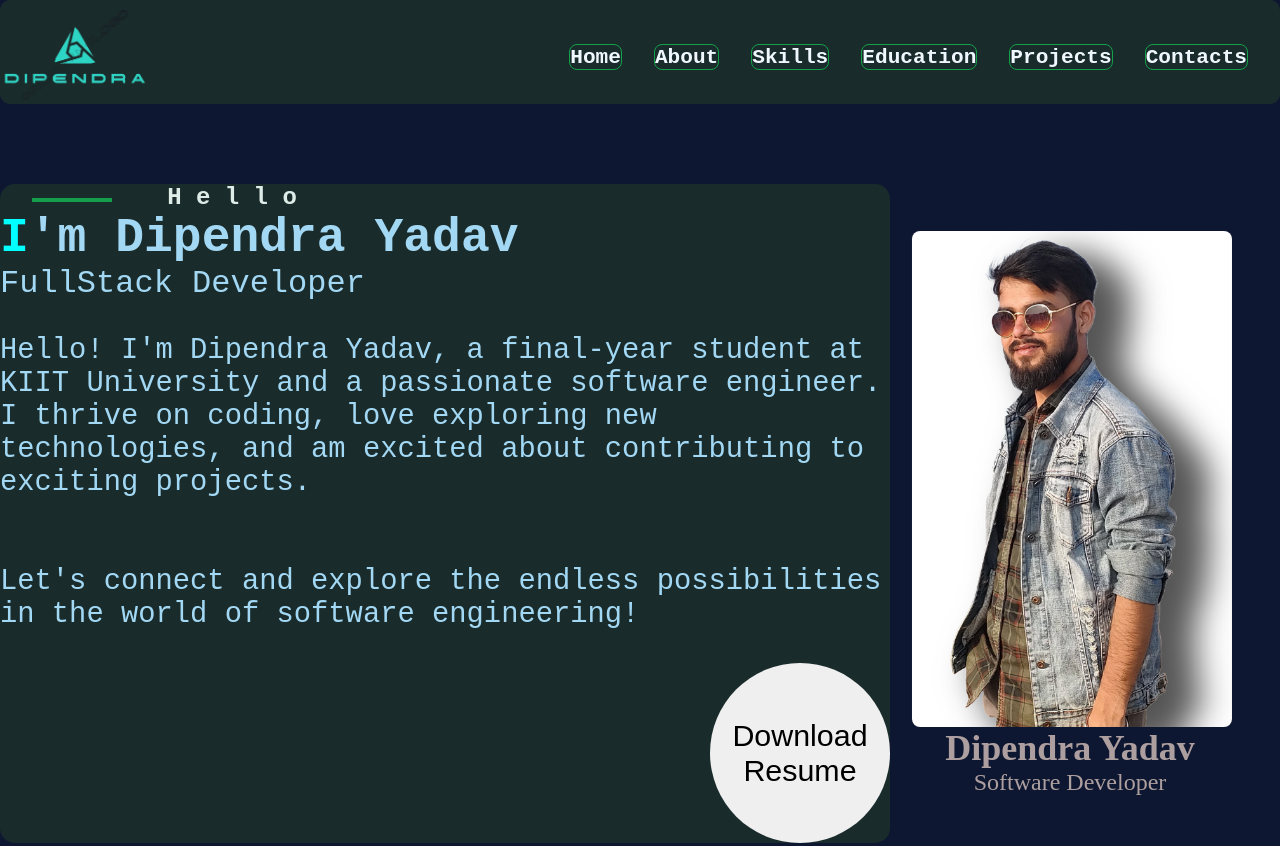
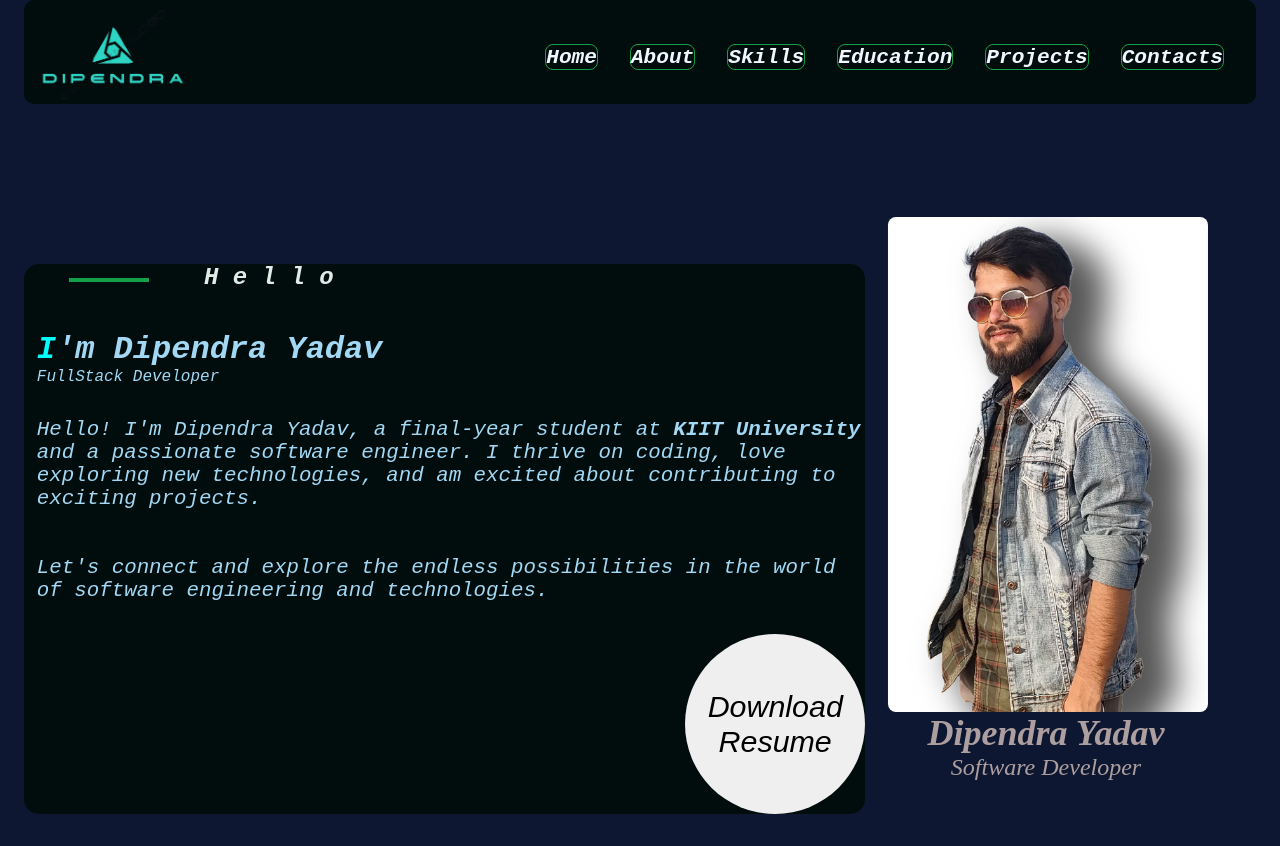
Before and after one commit to Dipendrakumar1/portfolio-site, a plain HTML site: page index.html in a window 1280 px wide. Shown: the top 846 px of the page. Drawn offline with Linux system fonts and the light colour scheme.

Commit message:
changes made in div section

```diff
--- a/files/style.css
+++ b/files/style.css
@@ -2,11 +2,12 @@
   margin: 0;
   padding: 0;
   /* box-sizing: border-box; */
+  font-style: oblique;
 
 }
 
 body {
-  background-color: rgba(14, 23, 49, 255);
+  background-color: rgb(14, 23, 49, 255);
   /* font-family: Arial, sans-serif; */
   color: rgb(162, 216, 244);
 }
@@ -22,7 +23,9 @@ body {
   padding-top: 10px;
   /* background-color: aliceblue; */
   flex-wrap: wrap;
-  background-color: rgb(26, 43, 43);
+  margin-left: 1.5rem;
+  margin-right: 1.5rem;
+  background-color: rgb(1, 12, 12);
   border-radius: 10px;
 
 }
@@ -62,7 +65,9 @@ body {
 .ul-list li a:hover {
   background-color: yellow;
 }
-
+.logo{
+  margin-left: 0.9rem;
+}
 
 .logo img {
   max-height: 90px;
@@ -77,6 +82,8 @@ body {
   margin-top: 10rem;
   /* background-color:red; */
   background-color: rgb(1, 12, 12);
+
+  /* background-color: rgb(20, 15, 95); */
   border-radius: 1.5rem;
 }
 
@@ -86,6 +93,8 @@ body {
   flex-wrap: wrap;
   align-items: center;
   margin-top: 5rem;
+  margin-left: 1.5rem;
+  margin-right: 1.5rem;
   /* background-color: rgb(26, 43, 43);
   border-radius: 15px; */
   /* Center items vertically */
@@ -96,15 +105,23 @@ body {
 .info {
   flex: 1;
   /* Take up remaining space */
-  margin-right: 20px;
+  margin-right: 1.3rem;
+  margin-top: 5rem;
+  padding-left: 0.8rem;
   /* Add margin for spacing */
-  background-color: rgb(26, 43, 43);
+  /* background-color: rgb(26, 43, 43); */
+  background-color: rgb(1, 12, 12);
   border-radius: 15px;
+}
+
+.header-name{
+  margin-top: 1rem;
 }
 
 #header-name h1 {
   font-family: 'Courier New', Courier, monospace;
-  font-size: 3em;
+  margin-top: 2.5rem;
+  font-size: 2em;
 }
 
 #header-name h1 span {
@@ -114,7 +131,7 @@ body {
 #header-name p {
   font-family: 'Courier New', Courier, monospace;
   padding-top: 1 rem;
-  font-size: 2em;
+  font-size: 1em;
 }
 
 .photo {
@@ -171,6 +188,17 @@ body {
   border-radius: 0.5rem;
 }
 
+/* college name design */
+#college-name {
+  /* color: #68d491; */
+  font-weight: bolder;
+
+}
+
+
+/* .simple-line{
+  padding-top: 2rem;
+} */
 .simple-line h3 {
   /* font-family: sans-serif; */
   /* margin: 10px auto; */
@@ -178,8 +206,10 @@ body {
   color: #deece8;
   text-align: center;
   font-size: 1.5rem;
+  font-weight: bolder;
   max-width: 22rem;
   margin-left: 2rem;
+  /* margin-top: 2rem; */
   padding-left: 1.5rem;
   position: relative;
 
@@ -188,6 +218,7 @@ body {
 .simple-line h3::before {
   content: "";
   display: block;
+  flex-wrap: wrap;
   width: 5rem;
   height: 0.27rem;
   background: #14a04a;
@@ -201,7 +232,7 @@ body {
   padding-top: 2rem;
   /* background-color: green; */
   font-family: 'Courier New', Courier, monospace;
-  font-size: 1.8em;
+  font-size: 1.3em;
 }
 
 .download-button {
@@ -266,11 +297,13 @@ body {
   font-size: 1.2em;
 
 }
-.education-img{
+
+.education-img {
   margin-right: 2rem;
   /* background-color: #14a04a; */
 
 }
+
 .education-img img {
   margin-right: rem;
   margin-bottom: 1.5rem;
@@ -396,6 +429,7 @@ button:hover {
   z-index: 2;
   box-shadow: 2px 2px 2px #000;
 }
+
 .help {
   /* display: flex;
   justify-content: center; */
@@ -462,7 +496,7 @@ button:hover {
 .main-education-div {
   /* background-color: brown; */
   display: flex;
-  justify-content:space-around;
+  justify-content: space-around;
   /* Adjust as needed */
   flex-wrap: wrap;
   /* Allow cards to wrap to the next line on smaller screens */
@@ -504,6 +538,7 @@ button:hover {
   height: 20rem;
   width: 25rem;
 }
+
 .internship-certificate-div2 {
   /* background-color: #620c7c; */
   display: flex;
@@ -512,13 +547,15 @@ button:hover {
   margin-top: 5rem;
   flex-wrap: wrap;
 }
-.internship-certificate-div2 div{
+
+.internship-certificate-div2 div {
   margin-left: 2rem;
   margin-bottom: 1.5rem;
 
 
 }
-.internship-img-div{
+
+.internship-img-div {
 
   height: 25rem;
   width: 35rem;
@@ -557,6 +594,9 @@ button:hover {
   font-size: 1.5em;
   padding-top: 1.5rem;
 }
+.location-section{
+  margin-left: 0.9rem;
+}
 
 
 footer p {
--- a/index.html
+++ b/index.html
@@ -45,13 +45,11 @@
         <p>FullStack Developer</p>
       </div>
       <div>
-        <p class="about-me">Hello! I'm Dipendra Yadav, a final-year student at KIIT University and a passionate software
-          engineer. I thrive on coding, love exploring new technologies, and am excited about contributing to exciting
-          projects.
+        <p class="about-me">Hello! I'm Dipendra Yadav, a final-year student at <span id="college-name">KIIT University</span> and a passionate software engineer. I thrive on coding, love exploring new technologies, and am excited about contributing to exciting projects.
           <br />
           <br />
           <br />
-          Let's connect and explore the endless possibilities in the world of software engineering!
+          Let's connect and explore the endless possibilities in the world of software engineering and technologies.
         </p>
       </div>
 
@@ -322,8 +320,7 @@
 
     <div class="flex">
       <div class="contact-class1">
-        <div>
-
+        <div class="location-section">
           <h4> <i class="fa fa-map-marker"></i> Bhubaneswar, Odisha</h4>
           <br />
           <h4><i class="fa fa-envelope"></i><a href="mailto:dipendra.atwork@gmail.com">
@@ -338,8 +335,6 @@
             <a href="https://www.instagram.com/dipendrayad_?igsh=ZjFpNWQyeDlpZHZ6" target="_blank"><i
                 class="fa-brands fa-instagram"></i></a>
           </icon>
-
-
         </div>
       </div>
       <div class="contact-class2">
```
